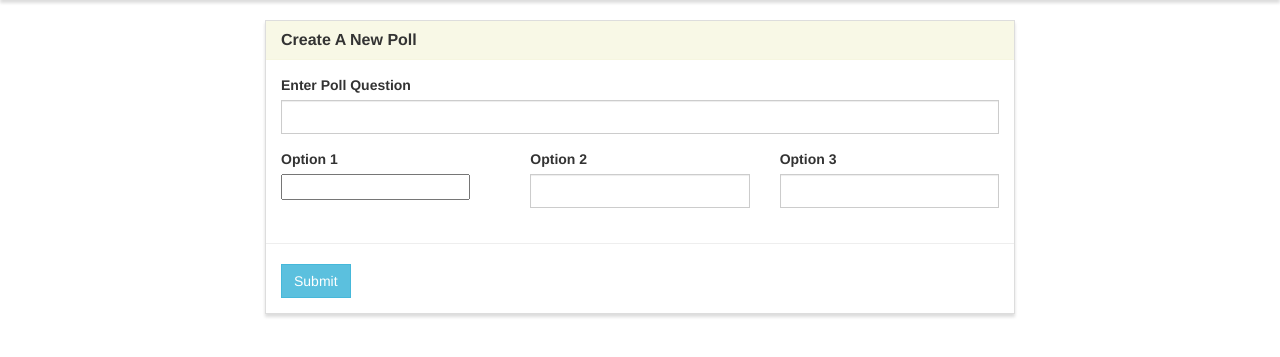
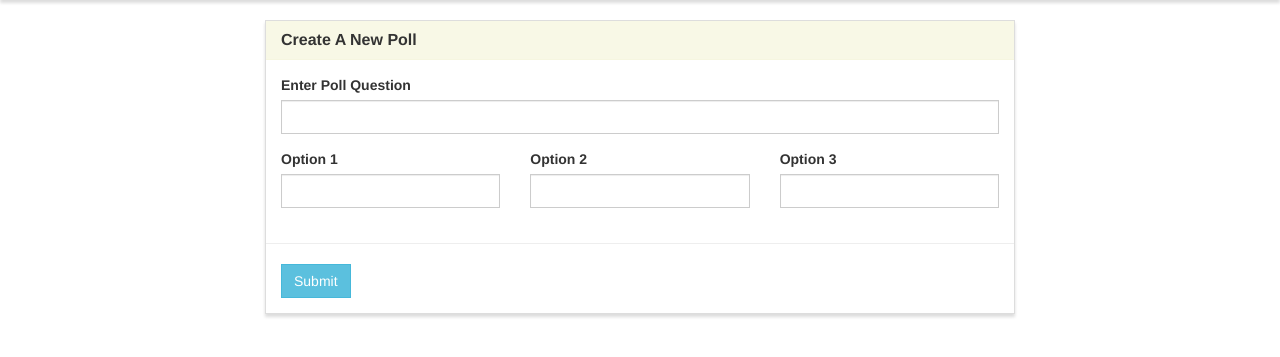
Before and after one commit to daniuboa/django_polls_app, a Django app: page /create/ in a window 1280 px wide. Shown: the part 52-409 px from the top of the page. Run offline with Django 4.2, Linux system fonts and the light colour scheme; some libraries are stand-ins or nearby versions.

Commit message:
update create.html

```diff
--- a/poll/templates/poll/create.html
+++ b/poll/templates/poll/create.html
@@ -1,4 +1,3 @@
-<!-- create.html -->
 {% extends "poll/base.html" %}
 {% load widget_tweaks %}
 
@@ -13,13 +12,13 @@
             </div>
 
             <form method="POST">
-            {% csrf_token %}
+                {% csrf_token %}
                 <div class="panel-body">
                     <div class="row">
                         <div class="col-lg-12">
                             <div class="form-group">
                                 <label for="question">Enter Poll Question</label>
-                                {% render_field form.question rows="3" class="form-control" %}
+                                {% render_field form.question class="form-control" rows="3" %}
                             </div>
                         </div>
                     </div>
@@ -28,7 +27,7 @@
                         <div class="col-lg-4">
                             <div class="form-group">
                                 <label for="option1">Option 1</label>
-                                {% render_field form.option_one class="from-control" %}
+                                {% render_field form.option_one class="form-control" %}
                             </div>
                         </div>
                         <div class="col-lg-4">
```
